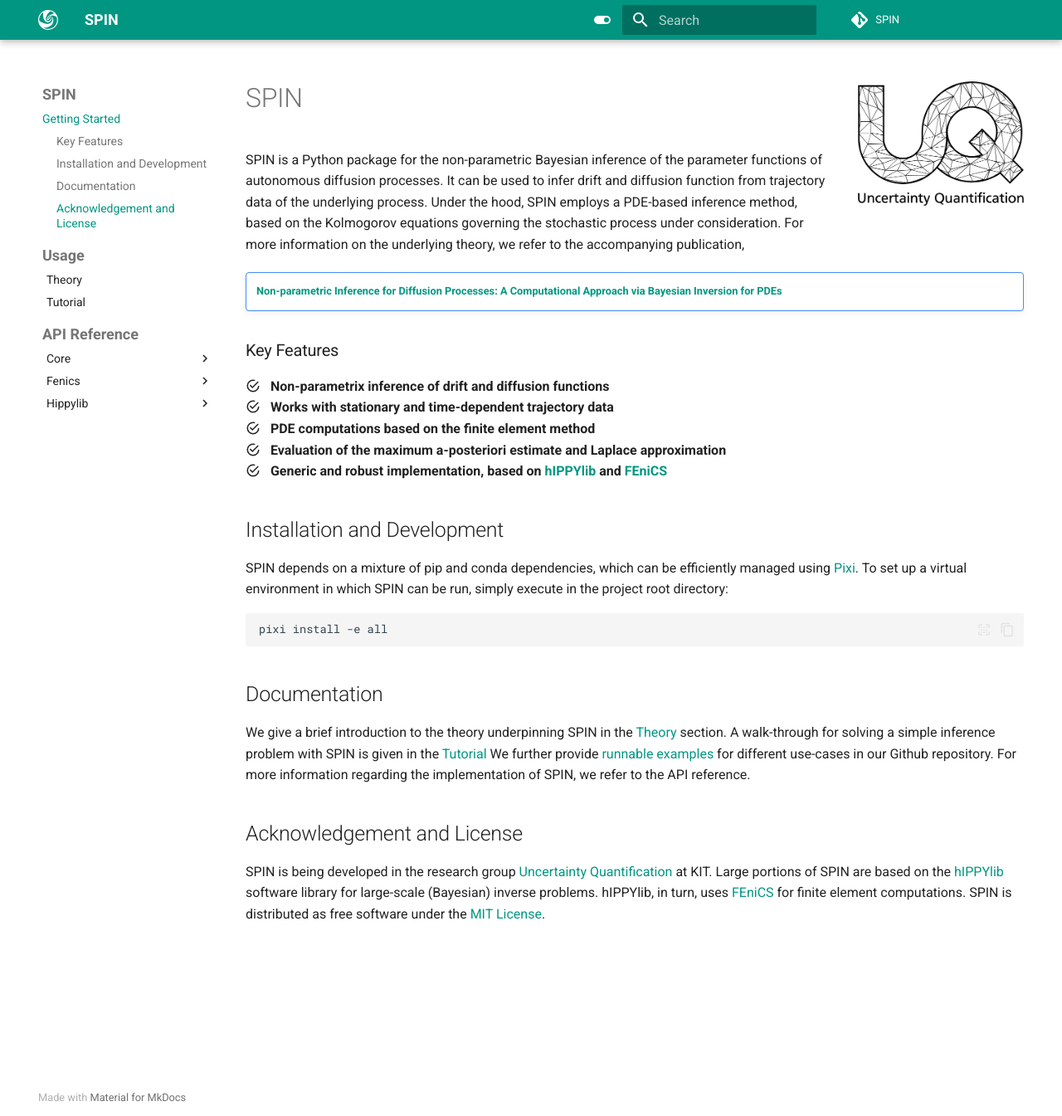
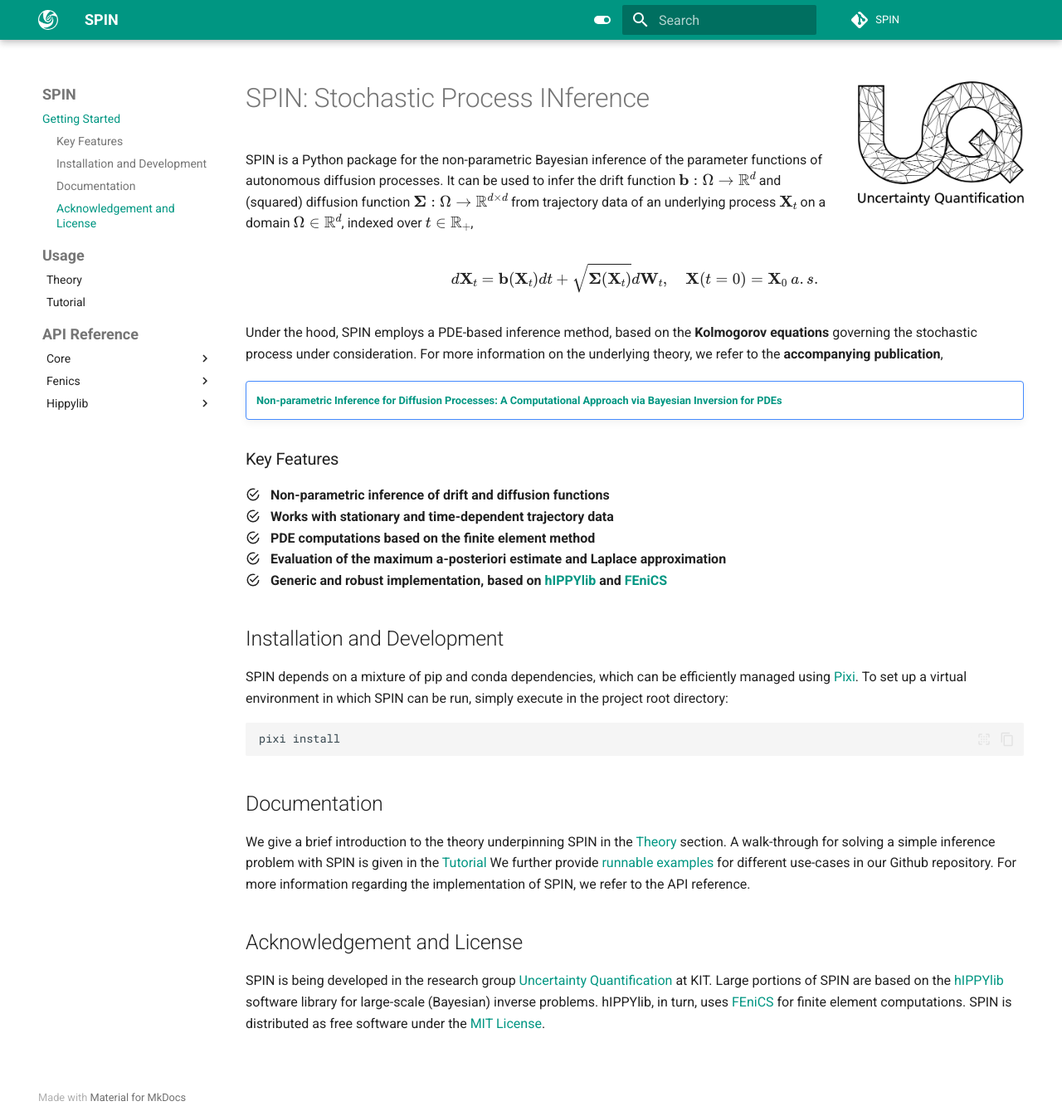
Before and after one commit to maximilian-kruse/SPIN, an MkDocs documentation site: the page built from docs/index.md, in a window 1280 px wide and 1345 px high. Shown: the whole window at 83% size. Built offline with MkDocs 1.6.1 and Material for MkDocs 9.7.7, drawn with Linux system fonts in a browser that asks for light colours; comment, search, counter and statistics services are not loaded.

Commit message:
docs: modify readme and static doc index

````diff
--- a/docs/index.md
+++ b/docs/index.md
@@ -1,10 +1,15 @@
-# SPIN [<img src="images/uq_logo.png" width="200" height="100" alt="UQ at KIT" align="right">](https://www.scc.kit.edu/forschung/uq.php)
+# SPIN: Stochastic Process INference [<img src="images/uq_logo.png" width="200" height="100" alt="UQ at KIT" align="right">](https://www.scc.kit.edu/forschung/uq.php)
 
 SPIN is a Python package for the non-parametric Bayesian inference of the parameter functions of autonomous diffusion processes.
-It can be used to infer drift and diffusion function from trajectory data of the underlying process.
-Under the hood, SPIN employs a PDE-based inference method, based on the Kolmogorov equations governing
+It can be used to infer the drift function $\mathbf{b}: \Omega\to\mathbb{R}^d$ and (squared) diffusion function $\mathbf{\Sigma}:\Omega\to\mathbb{R}^{d\times d}$ from trajectory data of an underlying process $\mathbf{X}_t$ on a domain $\Omega\in\mathbb{R}^d$, indexed over $t\in\mathbb{R}_+$,
+
+$$
+    d\mathbf{X}_t = \mathbf{b}(\mathbf{X}_t) dt + \sqrt{\mathbf{\Sigma}(\mathbf{X}_t)} d\mathbf{W}_t,\quad \mathbf{X}(t=0)=\mathbf{X}_0\ a.s.
+$$
+
+Under the hood, SPIN employs a PDE-based inference method, based on the **Kolmogorov equations** governing
 the stochastic process under consideration. For more information on the underlying theory, we refer to the
-accompanying publication,
+**accompanying publication**,
 
 !!! note ""
     **[Non-parametric Inference for Diffusion Processes:
@@ -12,7 +17,7 @@
     for PDEs](https://arxiv.org/abs/2411.02324)**
 
 ### Key Features
-:material-checkbox-marked-circle-outline: &nbsp; **Non-parametrix inference of drift and diffusion functions** <br>
+:material-checkbox-marked-circle-outline: &nbsp; **Non-parametric inference of drift and diffusion functions** <br>
 :material-checkbox-marked-circle-outline: &nbsp; **Works with stationary and time-dependent trajectory data** <br>
 :material-checkbox-marked-circle-outline: &nbsp; **PDE computations based on the finite element method** <br>
 :material-checkbox-marked-circle-outline: &nbsp; **Evaluation of the maximum a-posteriori estimate and Laplace approximation** <br>
@@ -24,7 +29,7 @@
 SPIN depends on a mixture of pip and conda dependencies, which can be efficiently managed using [Pixi](https://pixi.sh/latest/). To set up a virtual environment in which SPIN can be run, simply execute in the project root directory:
 
 ```bash
-pixi install -e all
+pixi install
 ```
 
 ## Documentation
````
Also changed, not shown: README.md (+10 -38 lines).
